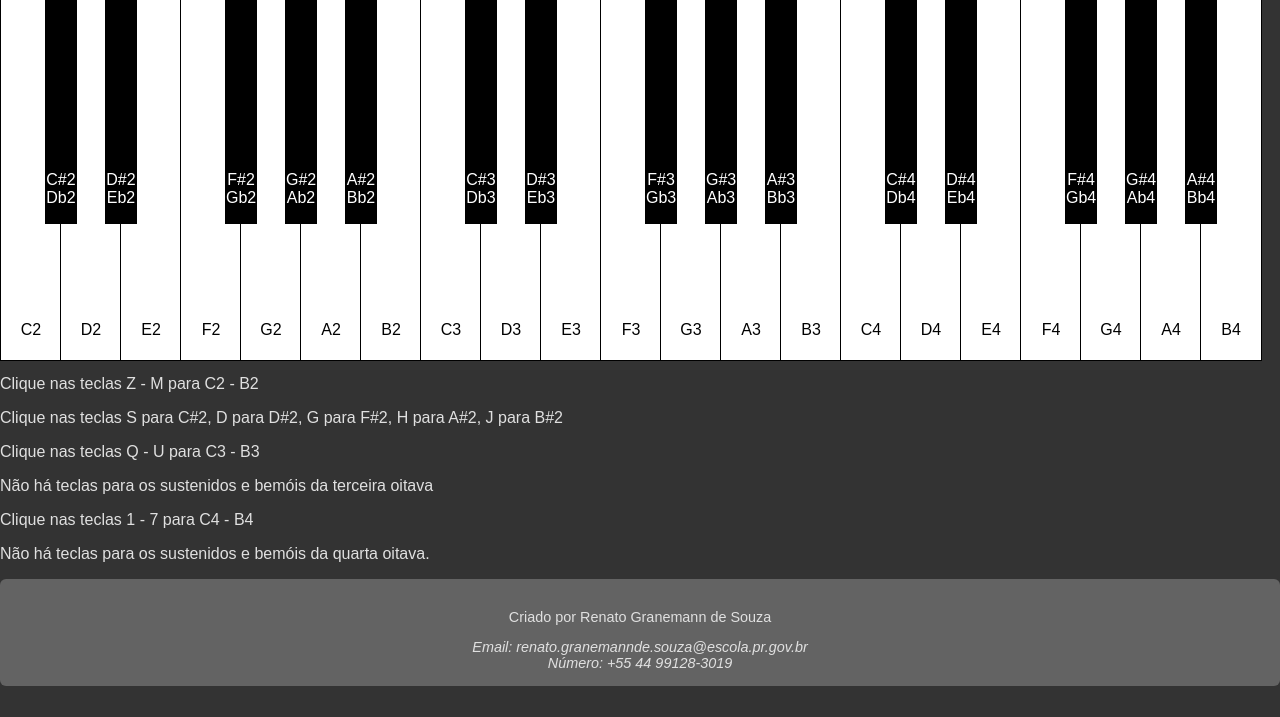
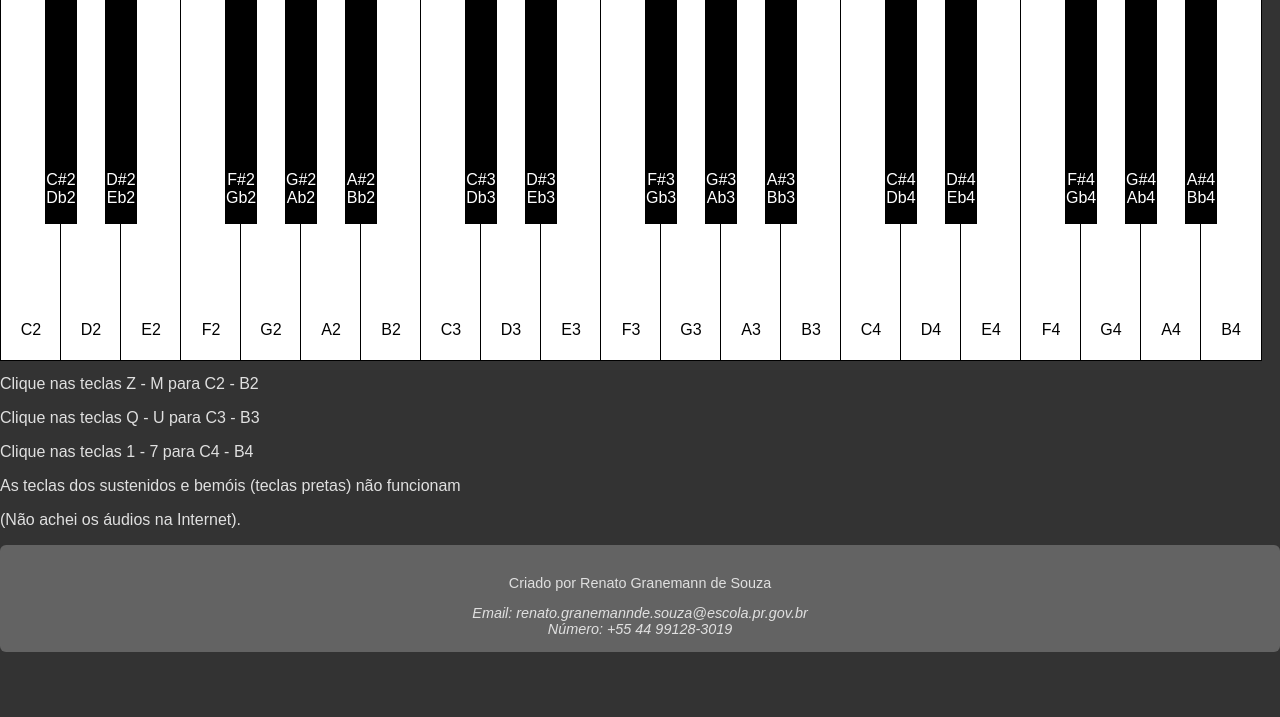
Before and after one commit to 2D-manha-CAP-programacao/2-trimestre-teclado-musical-RenatoGra123, a plain HTML site: page index.html in a window 1280 px wide. Shown: the part 83-800 px from the top of the page. Drawn offline with Linux system fonts and the light colour scheme; no server answers.

Commit message:
Correção das notas rodapé

```diff
--- a/index.html
+++ b/index.html
@@ -143,11 +143,10 @@
     </div>
     <div class="instrucoes">
         <p> Clique nas teclas Z - M para C2 - B2</p>
-        <p> Clique nas teclas S para C#2, D para D#2, G para F#2, H para A#2, J para B#2</p>
         <p> Clique nas teclas Q - U para C3 - B3</p>
-        <p> Não há teclas para os sustenidos e bemóis da terceira oitava</p>
         <p> Clique nas teclas 1 - 7 para C4 - B4</p>
-        <p> Não há teclas para os sustenidos e bemóis da quarta oitava.</p>
+        <p> As teclas dos sustenidos e bemóis (teclas pretas) não funcionam</p>
+        <p> (Não achei os áudios na Internet).</p>
 
     </div>
     <script src="script.js"></script>
```
